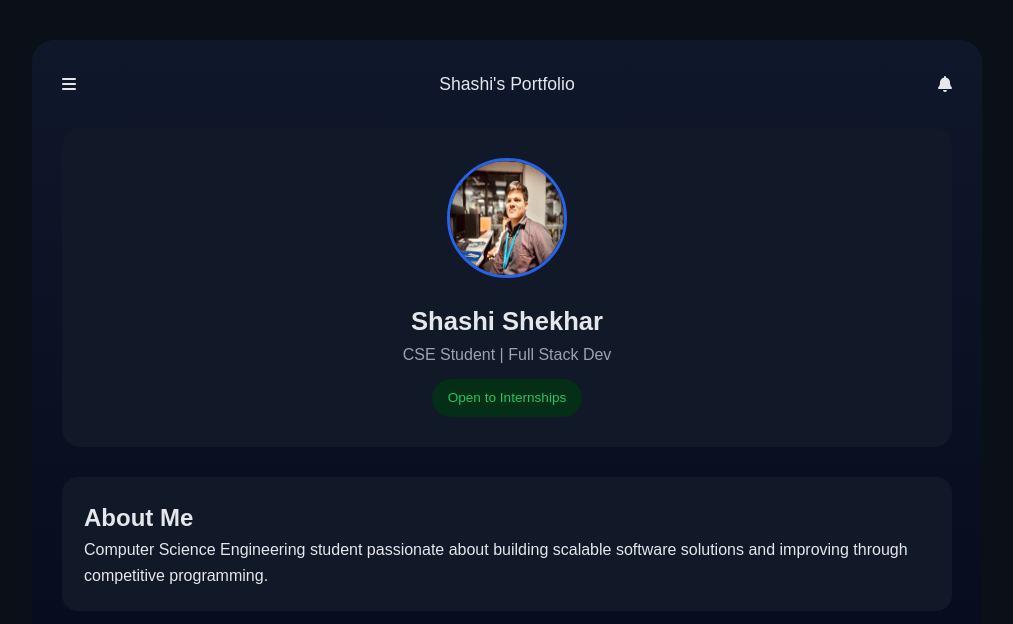
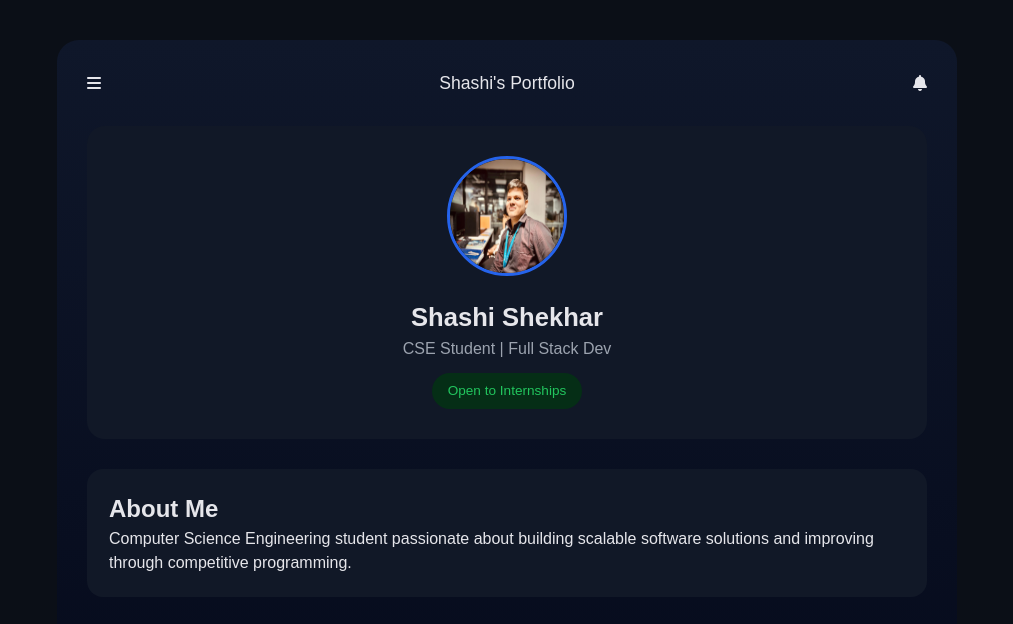
Before and after one commit to SHASHISEKHAR-APV/css-revision, a plain HTML site: page portfolio/index.html in a window 1280 px wide. Shown: the top 624 px of the page, without its empty margins (133-1146 px from the left). Drawn offline with Linux system fonts and the light colour scheme.

Commit message:
little changes

```diff
--- a/portfolio/index.html
+++ b/portfolio/index.html
@@ -2,7 +2,7 @@
 <html lang="en">
    <head>
       <meta charset="UTF-8">
-      <title>Shashi Shekhar Portfolio</title>
+      <title>SHASHI SHEKHAR Portfolio</title>
       <link rel="stylesheet" href="style.css">
       <link rel="stylesheet" href="https://cdnjs.cloudflare.com/ajax/libs/font-awesome/6.5.1/css/all.min.css">
    </head>
--- a/portfolio/style.css
+++ b/portfolio/style.css
@@ -8,12 +8,12 @@ body {
   background: #0b0f17;
   font-family: Arial, Helvetica, sans-serif;
   color: #e6e6eb;
-  line-height: 1.6;
+  line-height: 1.5;
 }
 
 /* Shared */
 .page {
-  max-width: 950px; /* increased for laptop screens */
+  max-width: 900px; /* increased for laptop screens */
   margin: 40px auto;
   padding: 30px;
   background: linear-gradient(180deg, #0f172a, #020617);
```
